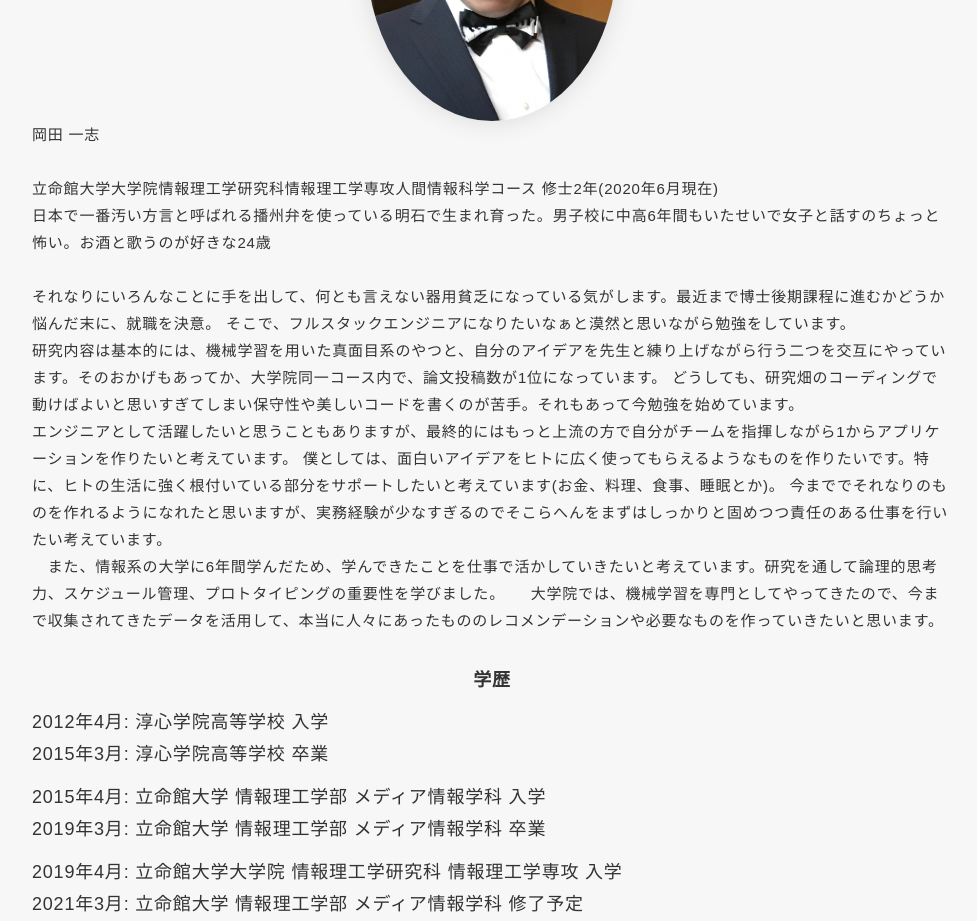
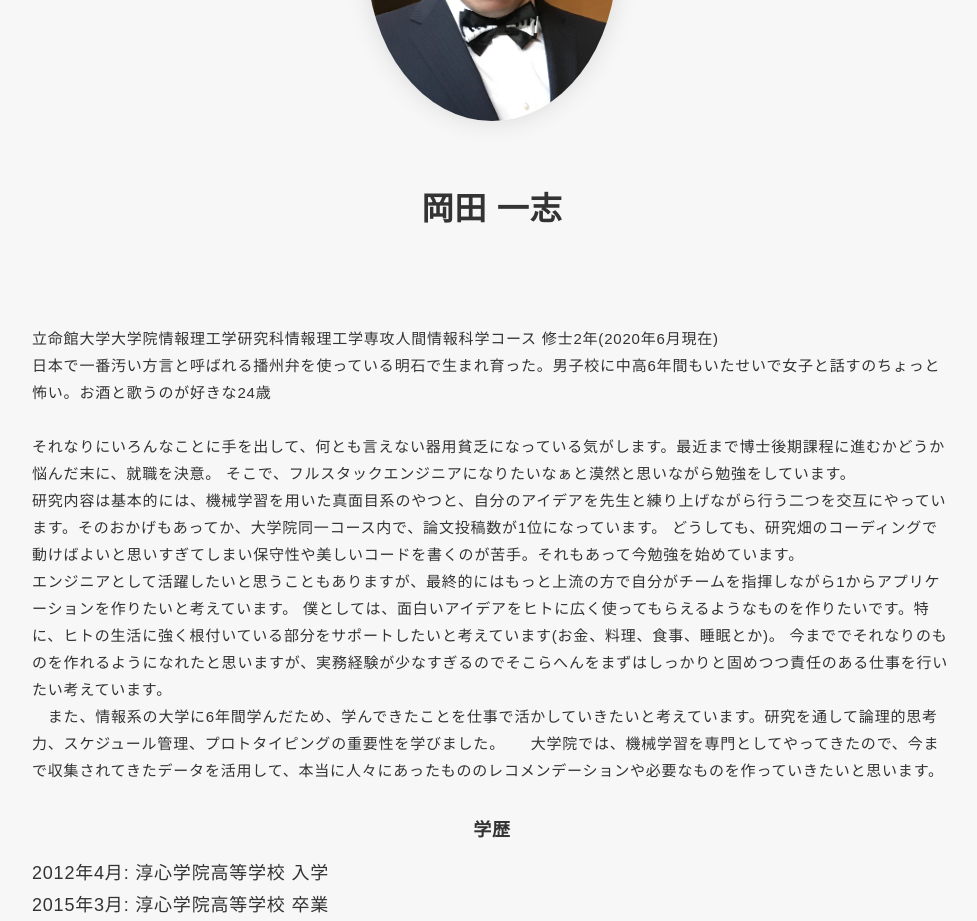
Before and after one commit to kokada420/kokada420.github.io, a plain HTML site: page index.html in a window 1280 px wide. Shown: the part 1180-2101 px from the top of the page, without its empty margins (148-1125 px from the left). Drawn offline with nearby package versions, Linux system fonts and the light colour scheme; some packages are replaced by stand-ins of ours; a script that the page names is missing.

Commit message:
微調整

```diff
--- a/css/style.css
+++ b/css/style.css
@@ -363,7 +363,7 @@ li {
   box-shadow: 0 0 25px 0 #d9d9d9;
 }
 
-#about .name{
+#about .myname{
   font-weight: 600;
   font-size: xx-large;
   text-align: center;
```
